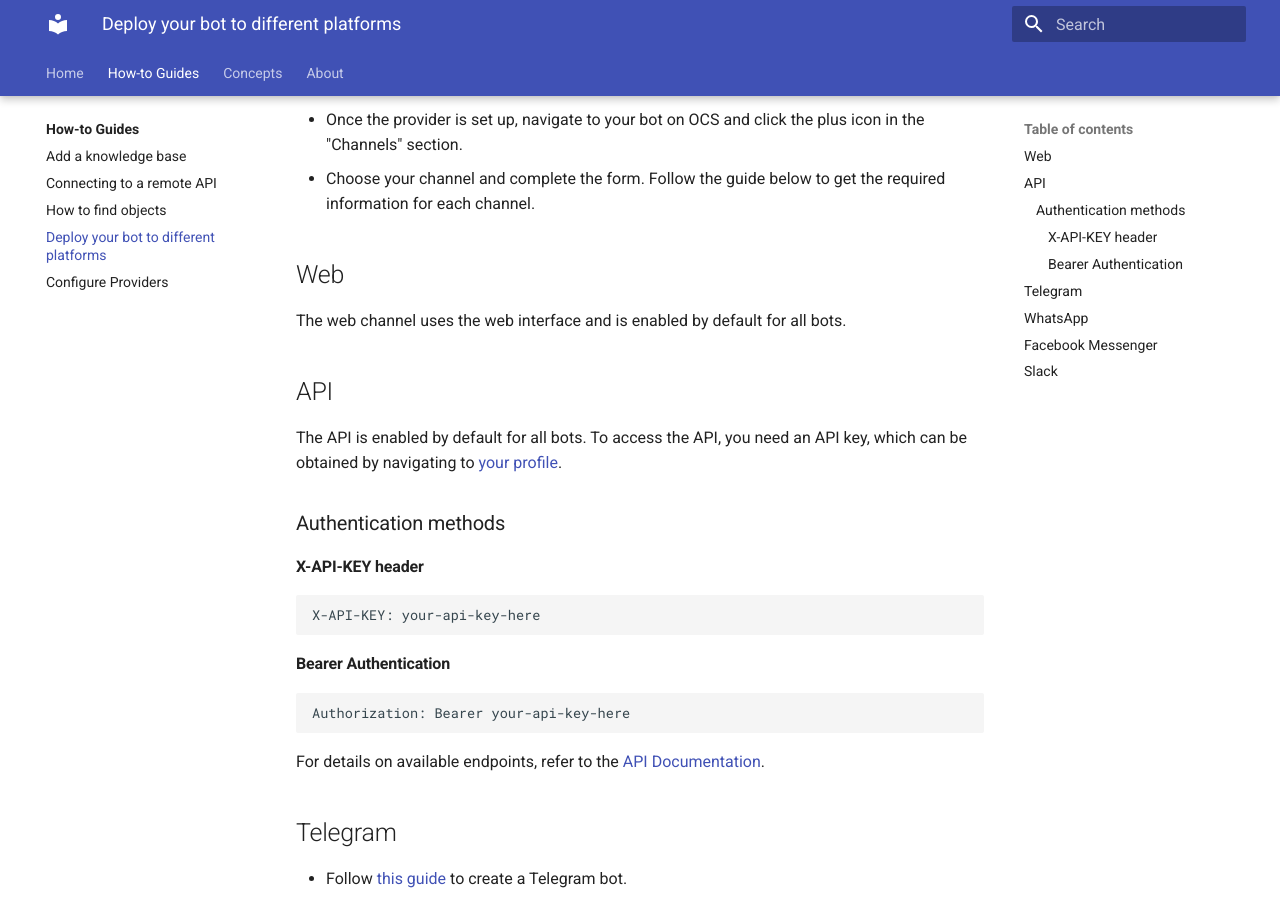
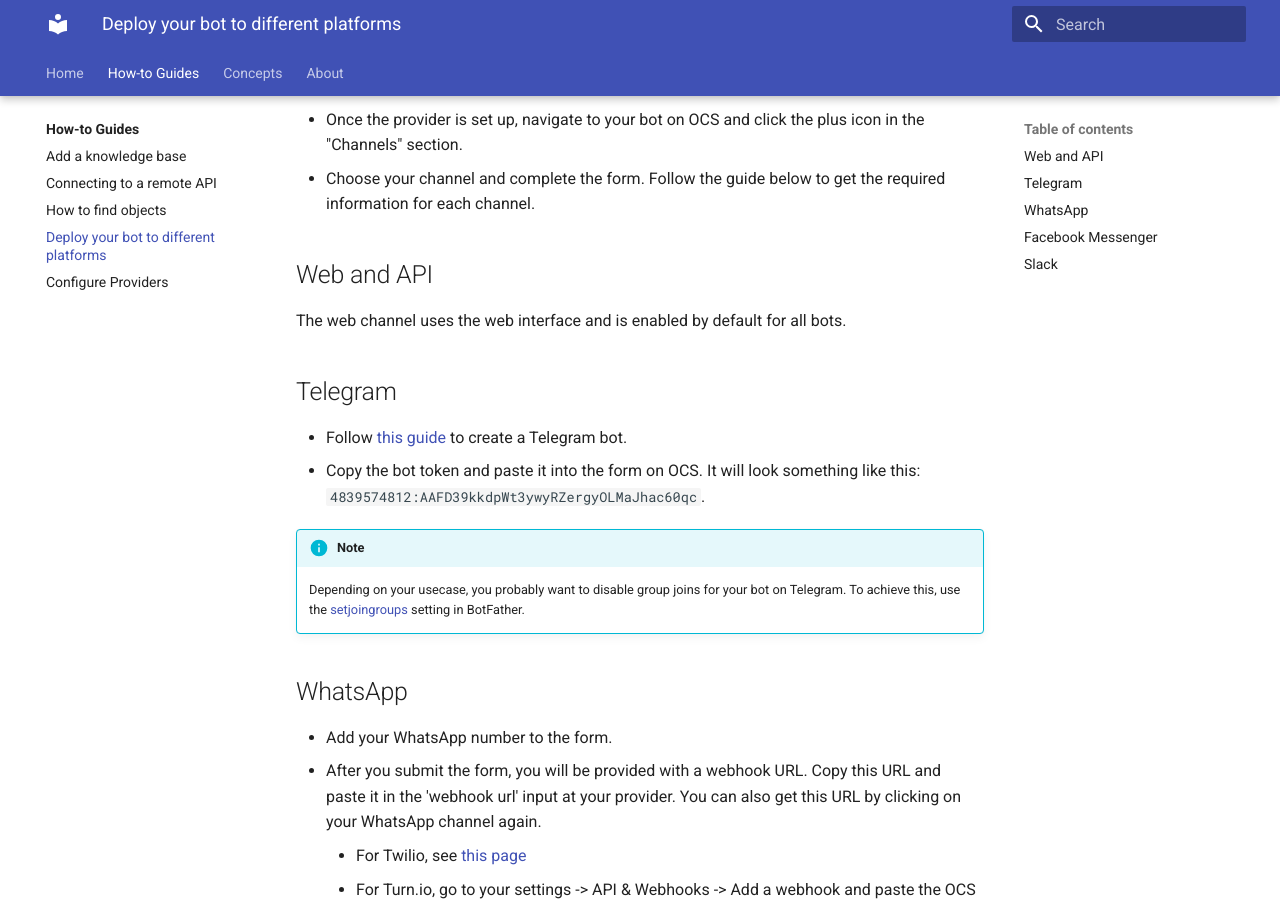
Before and after one commit to dimagi/open-chat-studio-docs, an MkDocs documentation site: the page built from docs/how-to/deploy_to_different_channels.md, in a window 1280 px wide and 900 px high, scrolled down 363 px. Built offline with MkDocs 1.6.1 and Material for MkDocs 9.7.7, drawn with Linux system fonts in a browser that asks for light colours.

Commit message:
Update header to include API

````diff
--- a/docs/how-to/deploy_to_different_channels.md
+++ b/docs/how-to/deploy_to_different_channels.md
@@ -10,24 +10,8 @@ To link a channel to your bot:
 - Once the provider is set up, navigate to your bot on OCS and click the plus icon in the "Channels" section.
 - Choose your channel and complete the form. Follow the guide below to get the required information for each channel.
 
-## Web
+## Web and API
 The web channel uses the web interface and is enabled by default for all bots.
-
-## API
-The API is enabled by default for all bots. To access the API, you need an API key, which can be obtained by navigating to [your profile][7].
-
-### Authentication methods
-#### X-API-KEY header
-```shell
-X-API-KEY: your-api-key-here
-```
-
-#### Bearer Authentication
-```shell
-Authorization: Bearer your-api-key-here
-```
-
-For details on available endpoints, refer to the [API Documentation][8].
 
 ## Telegram
 - Follow [this guide][1] to create a Telegram bot.
````
